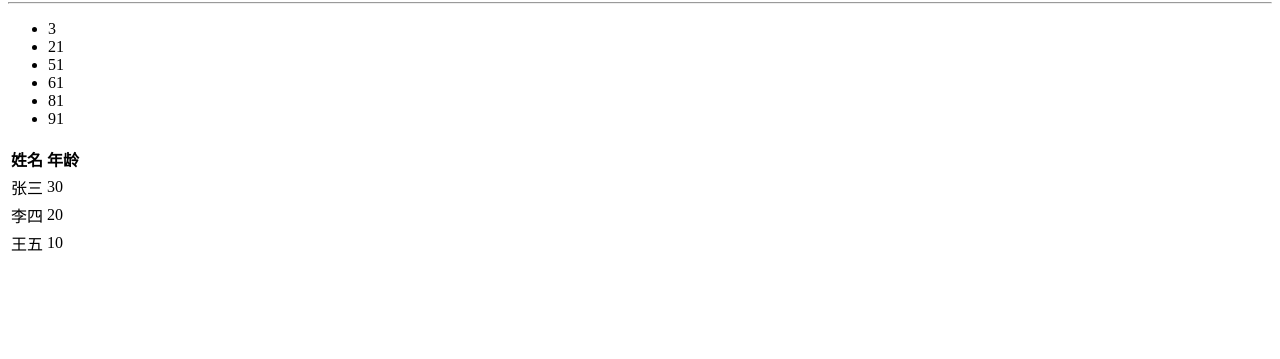
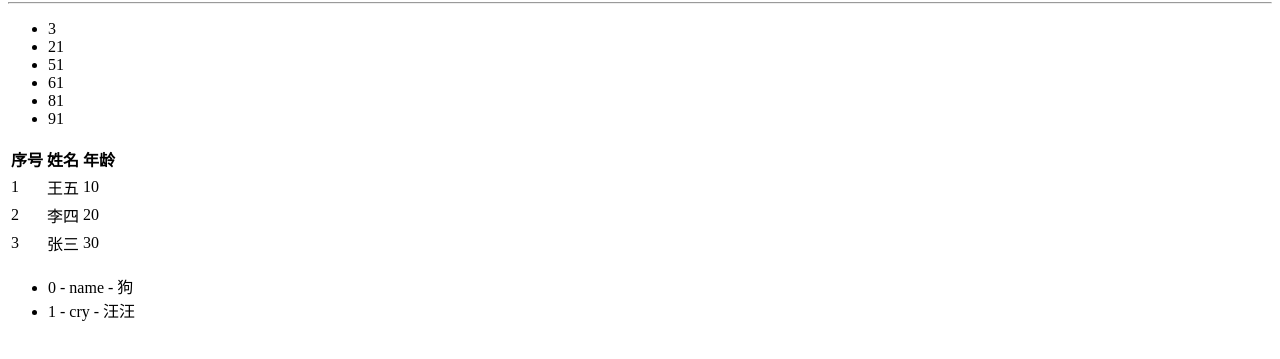
Before and after one commit to AlanWalkerGuo/Vue2.0, a website: page example/v-for.html in a window 1280 px wide. Shown: the part 87-446 px from the top of the page. Drawn offline with Linux system fonts and the light colour scheme.

Commit message:
v-text v-html

```diff
--- a/example/v-for.html
+++ b/example/v-for.html
@@ -21,12 +21,19 @@
 
 
         <table>
-            <tr><th>姓名</th><th>年龄</th></tr>
-            <tr v-for="student in students">
+            <tr><th>序号</th><th>姓名</th><th>年龄</th></tr>
+            <tr v-for="(student,index) in sortStudents">
+                <td>{{index+1}}</td>
                 <td>{{student.name}}</td>
                 <td>{{student.age}}</td>
             </tr>
         </table>
+
+        <ul>
+            <li v-for='(value,key,index) in animals'>
+                {{index}} - {{key}} - {{value}}
+            </li>
+        </ul>
 
     </div>
 
@@ -40,7 +47,11 @@
                     {name:'李四',age:20},
                     {name:'王五',age:10}
 
-                ]
+                ],
+                animals:{
+                    name:'狗',
+                    cry:'汪汪'
+                }
             },
             computed:{
                 //从新命名不能与items冲突
@@ -48,10 +59,24 @@
                     return this.items.sort(function(a,b){
                         return a-b;
                     })
+                },
+                sortStudents:function(){
+                  return sortByKey(this.students,'age');
                 }
             }
         })
 
+
+
+        //数组对象方法排序:
+        function sortByKey(array,key){
+                return array.sort(function(a,b){
+                var x=a[key];
+                var y=b[key];
+                return ((x<y)?-1:((x>y)?1:0));
+            });
+        }
+
     </script>
 </body>
 </html>
--- /dev/null
+++ b/example/v-text&v-html.html
@@ -0,0 +1,28 @@
+<!DOCTYPE html>
+<html lang="en">
+<head>
+    <meta charset="UTF-8">
+    <meta name="viewport" content="width=device-width, initial-scale=1.0">
+    <meta http-equiv="X-UA-Compatible" content="ie=edge">
+    <title>Document</title>
+    <script type="text/javascript" src="../assets/js/vue.js"></script>
+</head>
+<body>
+    <div id="app">
+        <span>{{message}}</span>
+        <span v-text="message"></span>
+        <!--v-html 输出HTML标签-->
+        <span v-html="link"></span>
+    </div>
+    <script type="text/javascript">
+        var app=new Vue({
+            el:'#app',
+            data:{
+                message:'hello world!',
+                link:'<a href="http://www.baidu.com">百度</a>'
+            }
+
+        })
+    </script>
+</body>
+</html>
```
Also changed, not shown: index.html (+1 -0 lines).
